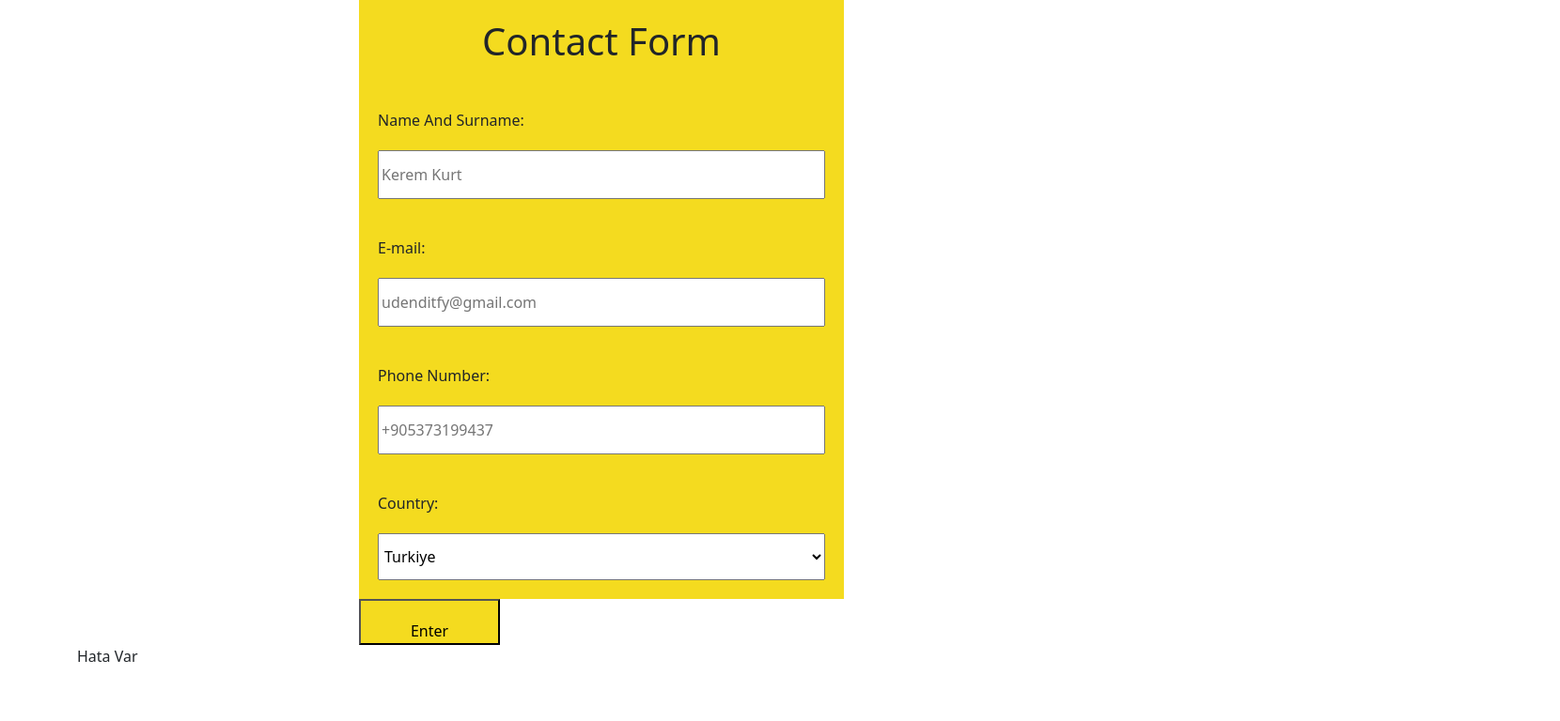
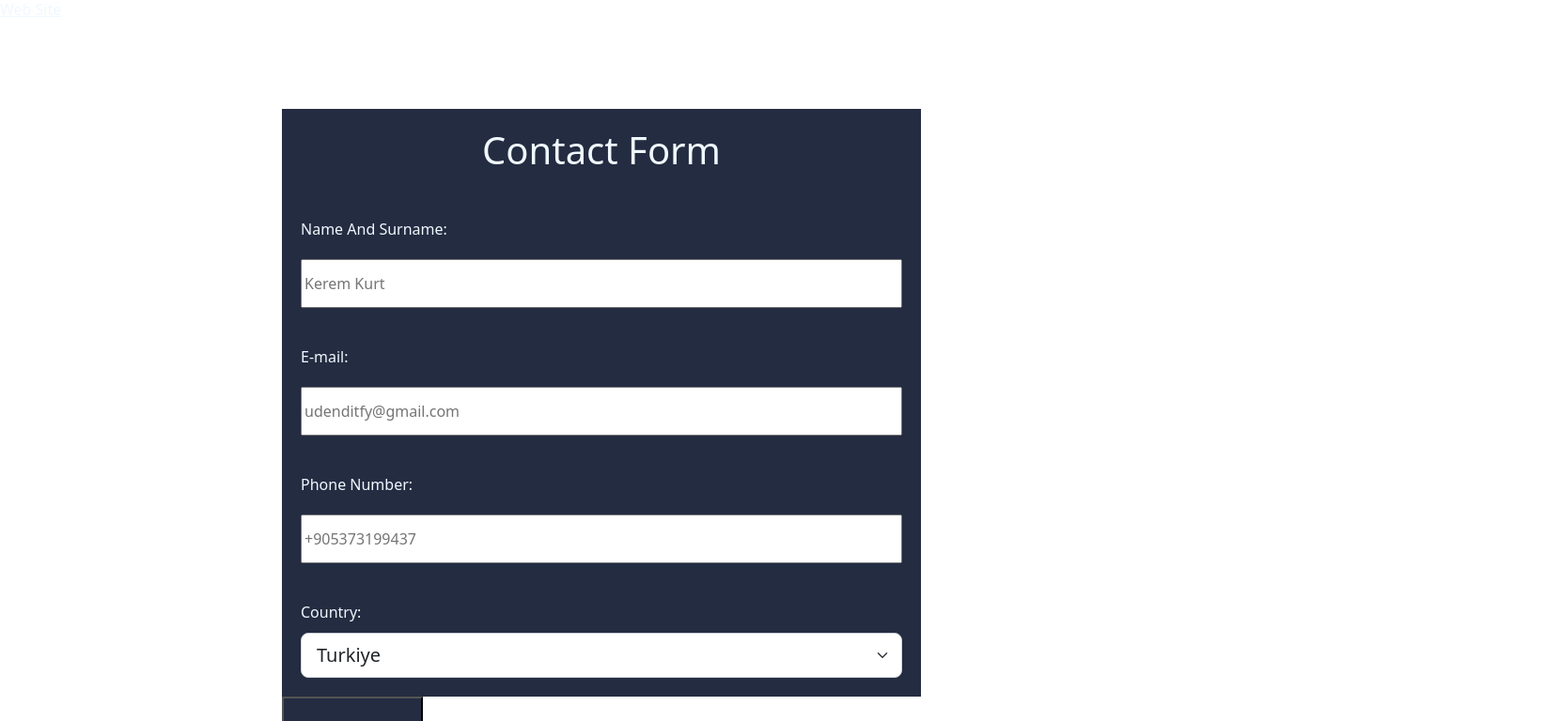
Before and after one commit to SehzadeEren/myapp, a React (Create React App) app: page / in a window 1280 px wide. Shown: the part 112-880 px from the top of the page at 94% size, 1660 px wide, since content can reach past the window. Before the commit the page ends 823 px from the top, so only its background shows below. Built offline with nearby package versions, Linux system fonts and the light colour scheme.

Commit message:
Header ekklendi

```diff
--- a/package.json
+++ b/package.json
@@ -11,6 +11,7 @@
     "react-bootstrap": "^2.5.0",
     "react-dom": "^18.2.0",
     "react-scripts": "5.0.1",
+    "react-select": "^5.4.0",
     "web-vitals": "^2.1.4"
   },
   "scripts": {
@@ -18,8 +19,7 @@
     "build": "react-scripts build",
     "test": "react-scripts test",
     "eject": "react-scripts eject"
-
-    },
+  },
   "eslintConfig": {
     "extends": [
       "react-app",
--- a/public/index.html
+++ b/public/index.html
@@ -7,7 +7,7 @@
     <link href="https://fonts.googleapis.com/css2?family=poopins:wght@300,600&display=swap"
     rel="stylesheet">
     <link rel="stylesheet" href="style.css"> -->
-    <title>React App</title>
+    <title>Udentify Contact Form</title>
   </head>
   <body>
     <div id="root"></div>
--- a/src/App.css
+++ b/src/App.css
@@ -1,84 +1,65 @@
-*  {
+* {
   box-sizing: border-box;
 }
 .field {
   padding: 20px;
   margin-left: 300px;
   margin-right: 300px;
-background-color: rgb(244, 219, 31);
-
-
+  background-color: #242c41;
 }
 
 .form {
-
   width: 100%;
   padding: 12px 2px;
   box-sizing: border-box;
   margin-top: 10px;
-
-
-
 }
-
 
 .country {
   padding: 20px;
   margin-left: 300px;
   margin-right: 300px;
-    background-color: rgb(244, 219, 31);
-
-
-
-
+  background-color: #242c41;
 }
 
 .email {
   padding: 20px;
   margin-left: 300px;
   margin-right: 300px;
-    background-color: rgb(244, 219, 31);
-
-
-
-
+  background-color: #242c41;
 }
-
 
 .tel {
   padding: 20px;
   margin-left: 300px;
   margin-right: 300px;
-    background-color: rgb(244, 219, 31);
-
-
-
-
+  background-color: #242c41;
 }
 
 .text {
   border-radius: 5px;
   margin-right: 300px;
   margin-bottom: 10px;
+  color: aliceblue;
 }
 
 .button {
   padding: 20px;
-    background-color: rgb(244, 219, 31);
+  background-color: #242c41;
   text-align: center;
   margin-inline: 300px;
   width: 150px;
   height: 49px;
-
+  color: aliceblue;
 }
 
 .baslik {
-
   padding: 20px;
   margin-top: 10%;
   margin-left: 300px;
   margin-right: 300px;
-background-color: rgb(244, 219, 31);
+  background-color: #242c41;
   text-align: center;
-
+  color: aliceblue
+  ;
 }
--- a/src/App.js
+++ b/src/App.js
@@ -1,11 +1,13 @@
 import React from 'react';
 import './App.css';
 import Contact from './Components/Contact.js';
+import Header from './Components/Header/index.js';
 
 
 function App() {
    return (
-      <div className='container'>
+      <div>
+         <Header />
          <Contact />
       </div>
 
--- a/src/Components/Contact.js
+++ b/src/Components/Contact.js
@@ -1,12 +1,15 @@
 import React, { useState } from "react";
+import Form from 'react-bootstrap/Form';
 import ModalComponent from "./ModalComponent/index.js";
+
 
 const Contact = () => {
   const [showModal, setShowModal] = useState(false);
   const [inputValue, setInputValue] = useState("");
   const [emailValue, setEmailValue] = useState("");
   const [phoneNumberValue, setPhoneValue] = useState("");
-  const [countryValue, setCountryValue] = useState("");
+  const [countryValue, setCountryValue] = useState("Turkiye");
+
 
   const buttonOnClick = () => {
     if (inputValue === "" || emailValue === "" || phoneNumberValue === "") {
@@ -50,13 +53,15 @@ const Contact = () => {
 
           <div className="field">
             <label className="text" required > Country: </label>
-            <select className="form" placeholder="Turkiye" value={countryValue} onChange={(e) => setCountryValue(e.target.value)}>
-              <option value="Turkiye">Turkiye</option>
-              <option value="Azerbaijan">Azerbaijan</option>
-              <option value="Japan">Japan</option>
-              <option value="Serbia">Serbia</option>
-              <option value="France">France</option>
-            </select>
+            <>
+      <Form.Select value={countryValue} onChange={(e) => setCountryValue(e.target.value)} defaultValue="Turkiye" size="lg">
+        <option> Turkiye </option>
+        <option> Azerbaijan </option>
+        <option> Japan </option>
+        <option> Serbia </option>
+        <option> France </option>
+      </Form.Select>
+    </>
           </div>
           <button type="button" className="button" onClick={() => buttonOnClick()}> Enter </button>
         </form>
--- /dev/null
+++ b/src/Components/Header/index.js
@@ -0,0 +1,25 @@
+import React from "react"
+import logo from './udentify.jpeg';
+import "./style.css"
+
+
+export default function Header() {
+
+
+    return (
+        <nav className="nav">
+
+            <img src={logo} className="App-logo" alt="logo" />
+            <div>
+
+            <button className="navTable"> Table </button>
+                </div>
+                <a
+                    href="https://www.udentify.co/"
+                    target="_blank"
+                    rel="noreferrer"
+                    className="header--project"
+                >Web Site</a>
+        </nav>
+    )
+}
--- a/src/Components/ModalComponent/index.js
+++ b/src/Components/ModalComponent/index.js
@@ -3,7 +3,7 @@ import { Modal, Button } from 'react-bootstrap';
 
 
 export default function ModalComponent({ show ,handleClose ,inputValue ,emailValue ,phoneNumberValue ,countryValue }) {
-  // const [show, setShow] = useState(true);
+  //const [show, setShow] = useState(true);
   // const handleClose = () => setShow(false);
   //const handleShow = () => setShow(true);
   return (
```
Also changed, not shown: src/Components/Route/index.js (added, +19 -0 lines), src/Components/Header/udentify.jpeg (added), src/Components/Table/index.js (added), src/Components/Table/style.css (added), 1 other file (tests, documents, lock files or other folders). Lines whose indentation alone changed are shown as unchanged.
